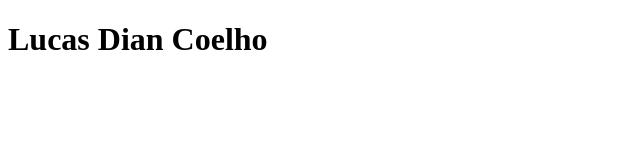
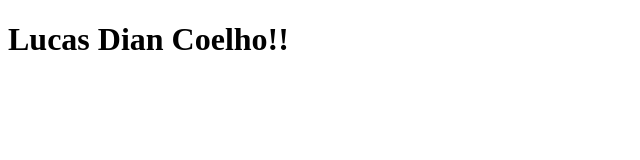
Before and after one commit to LucasDCoelho/FS15-Aula-de-Git, a plain HTML site: page index.html in a window 1280 px wide. Shown: the full height of the page, 0-640 px from the left. Drawn offline with Linux system fonts and the light colour scheme.

Commit message:
update: alteração do nome do commit

```diff
--- a/index.html
+++ b/index.html
@@ -7,6 +7,6 @@
         <title>Document</title>
     </head>
     <body>
-        <h1>Lucas Dian Coelho</h1>
+        <h1>Lucas Dian Coelho!!</h1>
     </body>
 </html>
```
